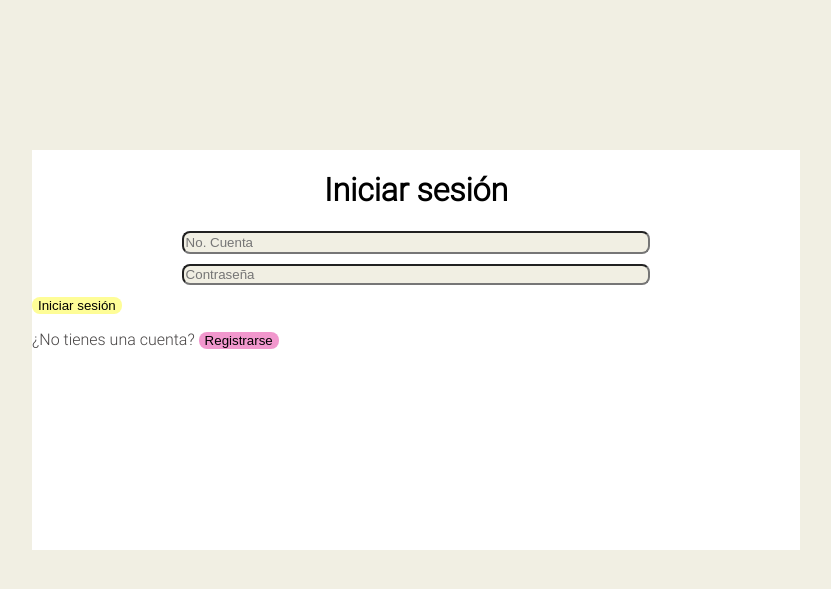
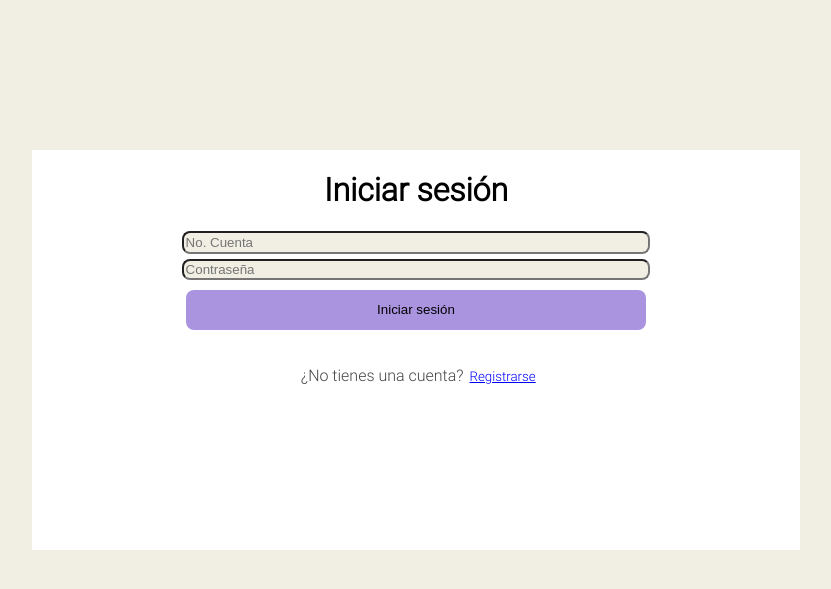
Before and after one commit to Morall0/CoyoLessons, a PHP site: template templates/registro.html in a window 1280 px wide. Shown: the part 50-639 px from the top of the page, without its empty margins (224-1055 px from the left). Run offline with PHP 8.4, Linux system fonts and the light colour scheme; the template is opened without the code that fills it, so the values that code supplies are empty.

Commit message:
FEAT: iniciosesion

```diff
--- a/statics/styles/registro.css
+++ b/statics/styles/registro.css
@@ -52,9 +52,9 @@ body{
 #numerocuenta
 {
     width: 60%;
-    height: 20%;
+    height: 30%;
     padding: 2px;
-    margin-bottom: 10px;
+    margin-bottom: 5px;
 }
 #labels
 {
@@ -78,18 +78,32 @@ button
 }
 #botonIni
 {
-    background-color:var(--amarillo);
-    margin: center;
+    background-color:var(--morado);
+    margin-bottom: 5px;
     border-radius: 8px;
+    align-self: center;
+    position: absolute;
+    left: 20%;
+    width: 60%;
+    height: 10%;
+    cursor:pointer;
 }
-#inicio p
+#forms p
 {
     text-align: center;
+    position: absolute;
+    top: 50%;
+    left: 35%;
 }
 #crearCuenta
 {
-    background-color:var(--rosa);
-    border-radius: 8px;
+    font-family: Roboto, sans-serif;
+    color: blue;
+    background-color:transparent;
+    position: absolute;
+    top: 10%;
+    text-decoration: underline;
+    cursor:pointer;
 }
 /*= ----------------- MODAL -------------------------*/
 #miModal{
```
